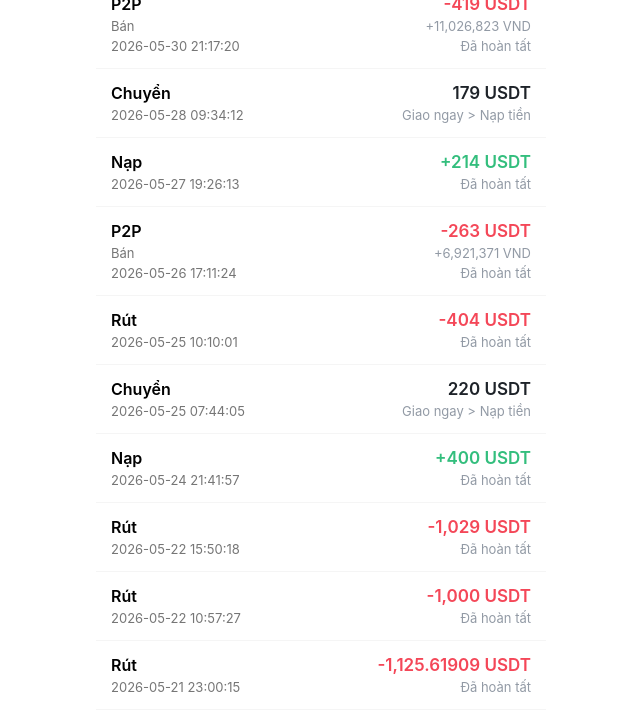
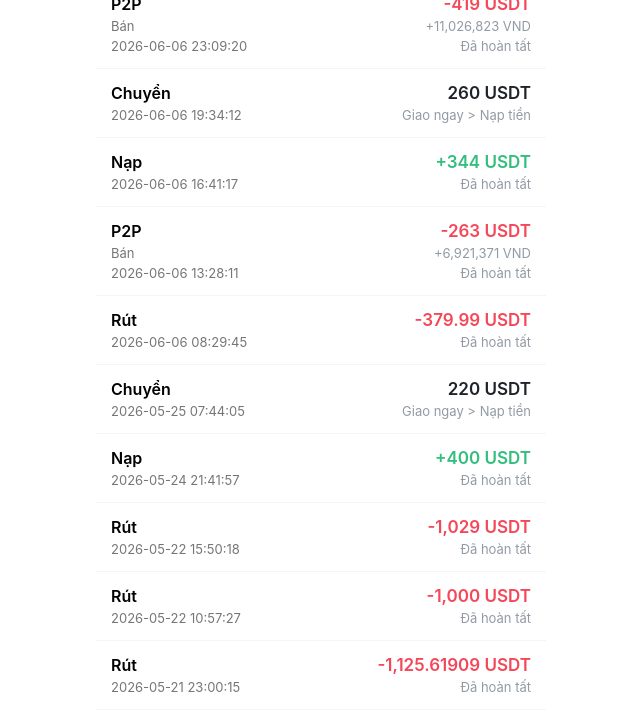
Before and after one commit to Duythang220911/binance-wallet-end, a React app: page assets-history.html in a window 1280 px wide. Shown: the part 78-800 px from the top of the page, without its empty margins (319-959 px from the left). Built offline with nearby package versions, Linux system fonts and the light colour scheme.

Commit message:
Update assets-history.html

```diff
--- a/assets-history.html
+++ b/assets-history.html
@@ -36,7 +36,7 @@
                 <div class="item-left">
                     <div class="item-name">P2P</div>
                     <div class="item-desc">Bán</div>
-                    <div class="item-time">2026-05-30 21:17:20</div>
+                    <div class="item-time">2026-06-06 23:09:20</div>
                 </div>
                 <div class="item-right">
                     <div class="amount sell">-419 USDT</div>
@@ -48,10 +48,10 @@
             <div class="transaction-item">
                 <div class="item-left">
                     <div class="item-name">Chuyển</div>
-                    <div class="item-time">2026-05-28 09:34:12</div>
+                    <div class="item-time">2026-06-06 19:34:12</div>
                 </div>
                 <div class="item-right">
-                    <div class="amount transfer">179 USDT</div>
+                    <div class="amount transfer">260 USDT</div>
                     <div class="transfer-path">Giao ngay > Nạp tiền</div>
                 </div>
             </div>
@@ -73,10 +73,10 @@
                 <div class="item-left">
                     <div class="item-name">Nạp</div>
                     <!-- <div class="item-desc">Nhận tiền mã hóa</div> -->
-                    <div class="item-time">2026-05-27 19:26:13</div>
+                    <div class="item-time">2026-06-06 16:41:17</div>
                 </div>
                 <div class="item-right">
-                    <div class="amount receive">+214 USDT</div>
+                    <div class="amount receive">+344 USDT</div>
                     <div class="user-id">Đã hoàn tất</div>
                 </div>
             </div>
@@ -84,7 +84,7 @@
                 <div class="item-left">
                     <div class="item-name">P2P</div>
                     <div class="item-desc">Bán</div>
-                    <div class="item-time">2026-05-26 17:11:24</div>
+                    <div class="item-time">2026-06-06 13:28:11</div>
                 </div>
                 <div class="item-right">
                     <div class="amount sell">-263 USDT</div>
@@ -97,10 +97,10 @@
                 <div class="item-left">
                     <div class="item-name">Rút</div>
                     <!-- <div class="item-desc">Bán</div> -->
-                    <div class="item-time">2026-05-25 10:10:01</div>
+                    <div class="item-time">2026-06-06 08:29:45 </div>
                 </div>
                 <div class="item-right" >
-                    <div class="amount sell">-404 USDT</div>
+                    <div class="amount sell">-379.99 USDT</div>
                     <!-- <div class="fiat-amount">+5,000,000 VND</div> -->
                     <div class="status-done">Đã hoàn tất</div>
                 </div>
```
